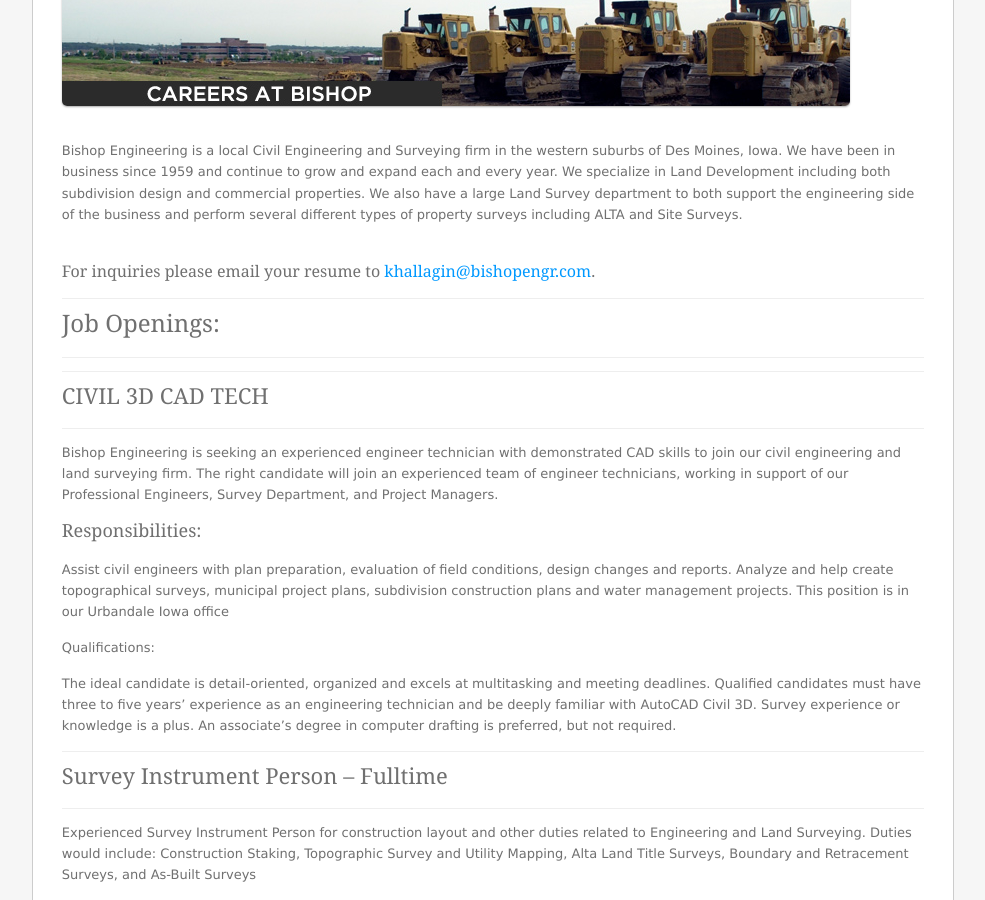
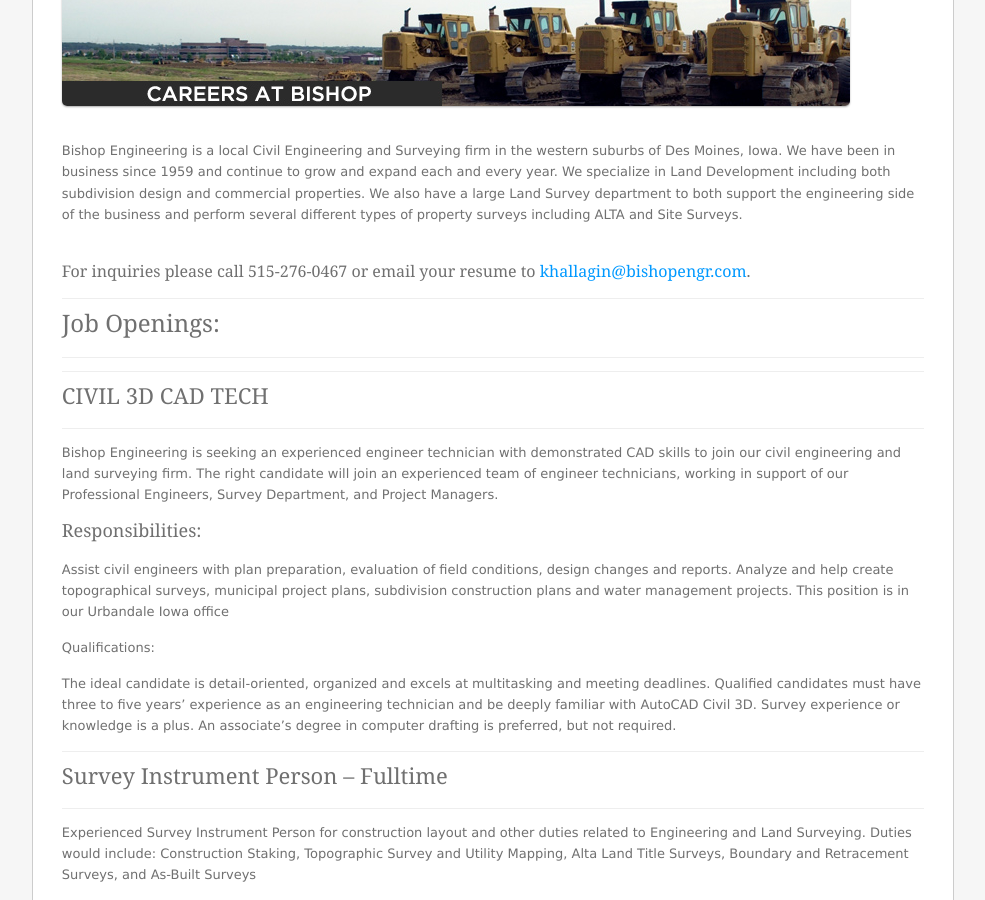
Before and after one commit to bishopengr/bishopengr.com, a Jekyll site: the page built from careers.md, in a window 1280 px wide and 900 px high, scrolled down 342 px. Shown: the whole window, without its empty margins (147-1132 px from the left). Built offline with Jekyll 4.4.1, drawn with Linux system fonts in a browser that asks for light colours; some web fonts are replaced.

Commit message:
Update careers.md

```diff
--- a/careers.md
+++ b/careers.md
@@ -7,7 +7,7 @@
 
 Bishop Engineering is a local Civil Engineering and Surveying firm in the western suburbs of Des Moines, Iowa. We have been in business since 1959 and continue to grow and expand each and every year. We specialize in Land Development including both subdivision design and commercial properties. We also have a large Land Survey department to both support the engineering side of the business and perform several different types of property surveys including ALTA and Site Surveys.<br/>
 <br/>
-#### For inquiries please email your resume to [khallagin@bishopengr.com](mailto:khallagin@bishopengr.com).
+#### For inquiries please call 515-276-0467 or email your resume to [khallagin@bishopengr.com](mailto:khallagin@bishopengr.com).
 
 ---
 # Job Openings:
```
